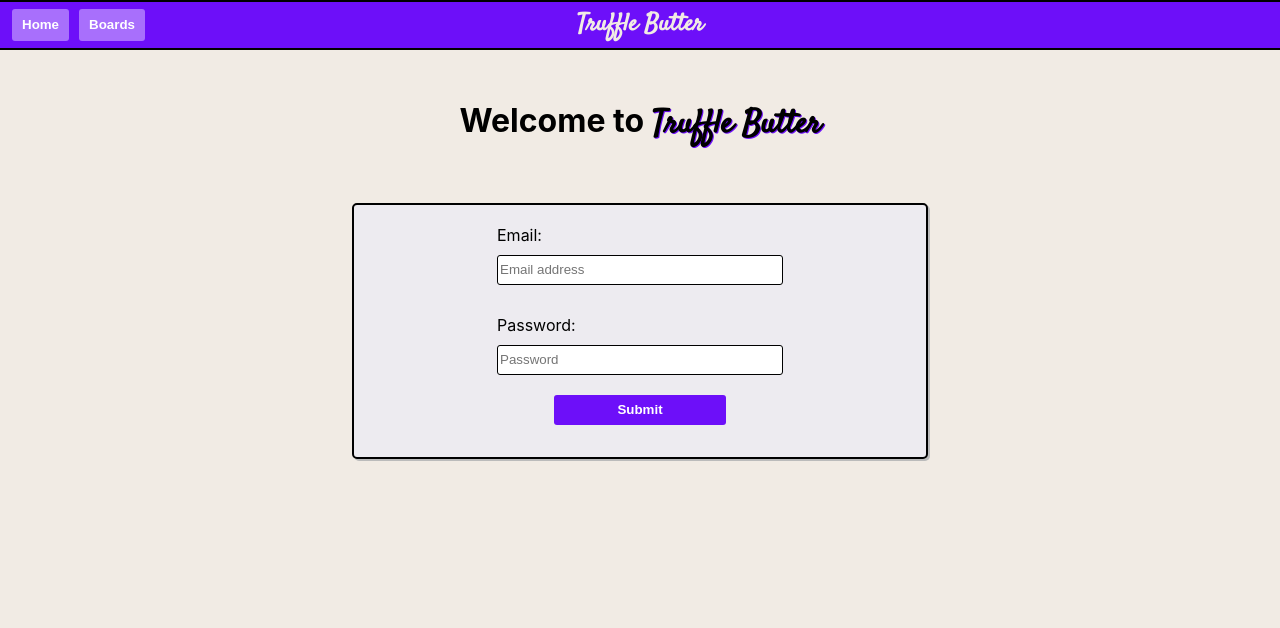
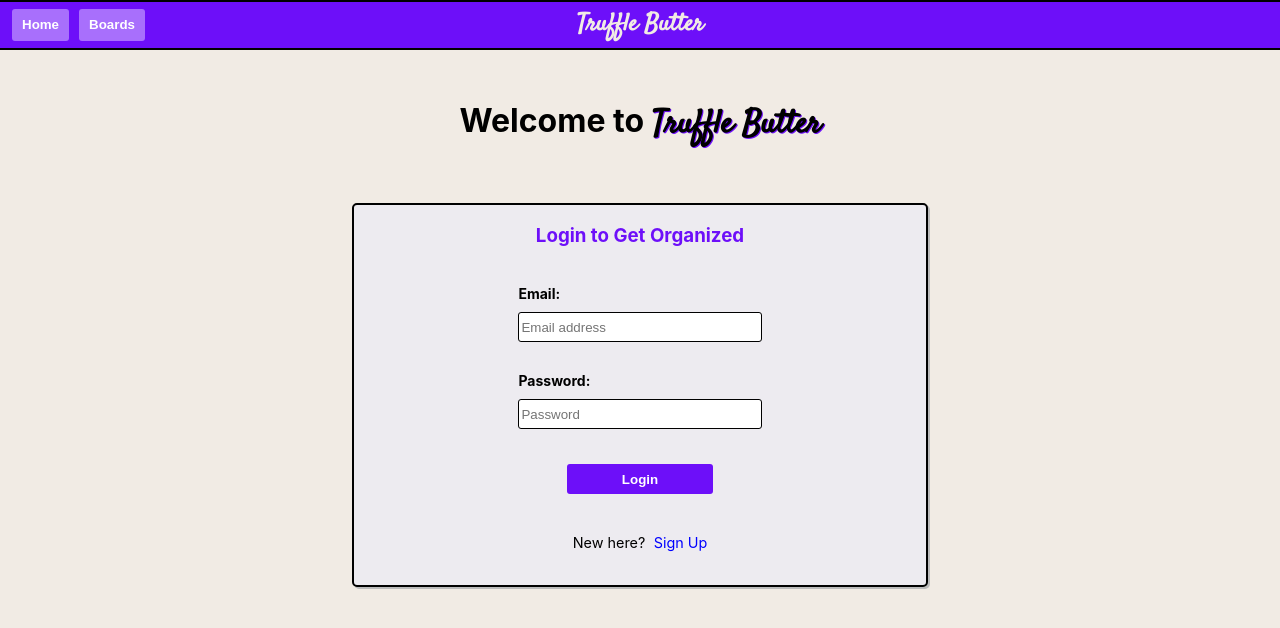
Before and after one commit to tpooch21/truffle, a Next.js app: page / in a window 1280 px wide. Shown: the top 628 px of the page. Built offline with nearby package versions, Linux system fonts and the light colour scheme.

Commit message:
Add styling touch-ups to Login form

```diff
--- a/components/LoginForm/LoginForm.js
+++ b/components/LoginForm/LoginForm.js
@@ -1,7 +1,10 @@
 import styles from "./LoginForm.module.css";
+import Link from "next/link";
 
 const LoginForm = () => (
-  <form className={styles.LoginForm}>
+  <div className={styles.LoginForm}>
+    <h3>Login to Get Organized</h3>
+    <form className={styles.formBody}>
       <label className={styles.inputLabel} for="email">
         Email:
       </label>
@@ -20,8 +23,15 @@ const LoginForm = () => (
         type="text"
         placeholder="Password"
       />
-    <input className={styles.submit} type="submit" />
+      <input className={styles.submit} type="submit" value="Login" />
     </form>
+    <div className={styles.signUp}>
+      <p>New here?</p>
+      <Link href="/">
+        <a>Sign Up</a>
+      </Link>
+    </div>
+  </div>
 );
 
 export default LoginForm;
--- a/components/LoginForm/LoginForm.module.css
+++ b/components/LoginForm/LoginForm.module.css
@@ -5,13 +5,25 @@
   border-radius: 5px;
   display: flex;
   flex-flow: column;
-  height: 16rem;
+  height: 24rem;
   border: 2px solid black;
   margin-top: 2rem;
+  align-items: center;
+}
+
+.LoginForm h3 {
+  color: #6d0ff9;
+}
+
+.formBody {
+  display: flex;
+  flex-flow: column;
+  width: 85%;
 }
 
 .inputLabel {
-  font-size: 16px;
+  font-size: 14px;
+  font-weight: 700;
   width: 50%;
   margin: 20px auto 0;
 }
@@ -28,7 +40,7 @@
 .submit {
   width: 30%;
   height: 30px;
-  margin: 10px auto;
+  margin: 25px auto;
   background: #6d0ff9;
   color: white;
   border: none;
@@ -38,4 +50,15 @@
 }
 
 .submit:hover {
+  background: #aa73fd;
 }
+
+.signUp {
+  width: 25%;
+  display: flex;
+  flex-flow: row;
+  justify-content: space-around;
+  align-items: center;
+  padding: 0;
+  font-size: 0.9em;
+}
--- a/styles/globals.css
+++ b/styles/globals.css
@@ -8,7 +8,7 @@ body {
 }
 
 a {
-  color: inherit;
+  color: blue;
   text-decoration: none;
 }
 
```
Lines whose indentation alone changed are shown as unchanged.
